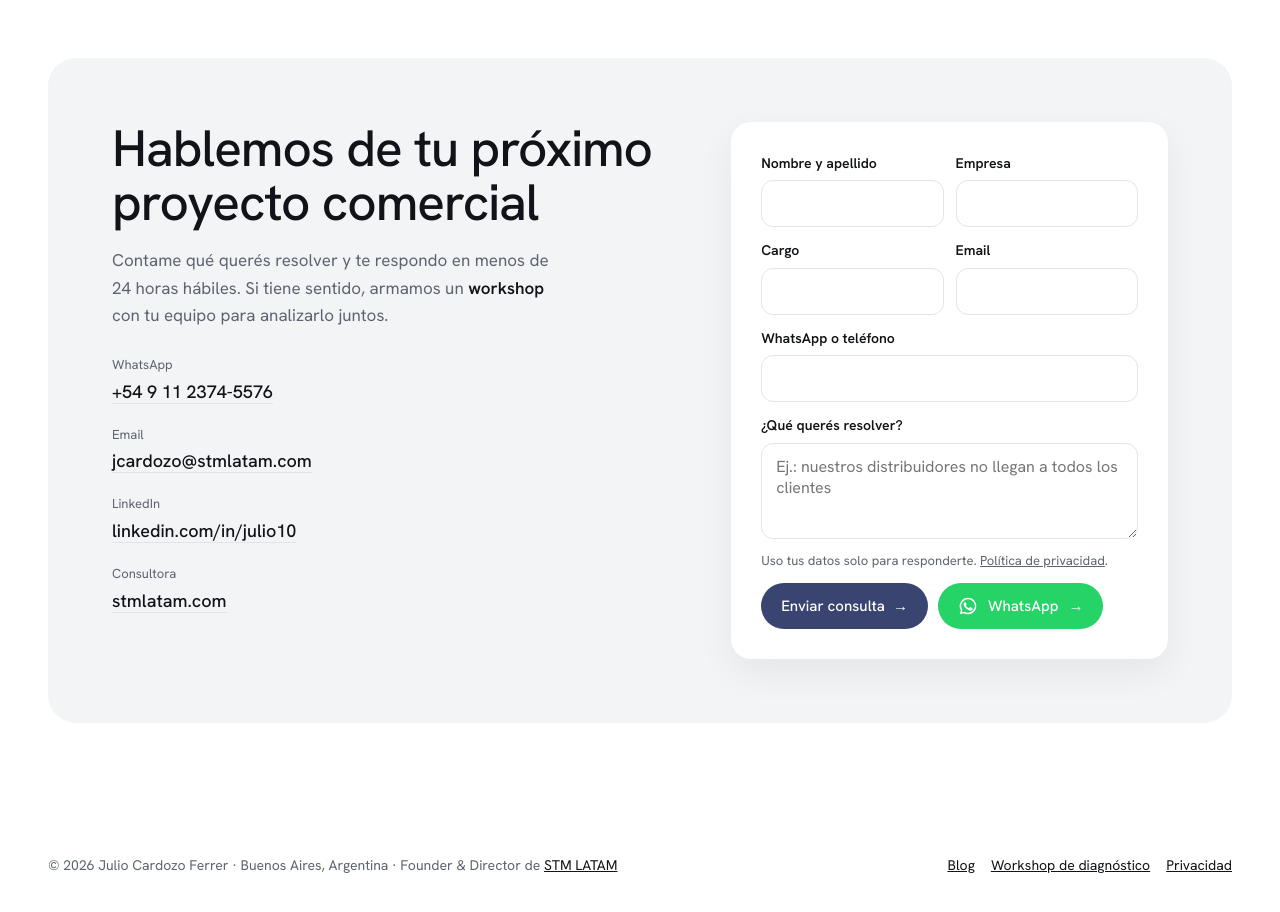
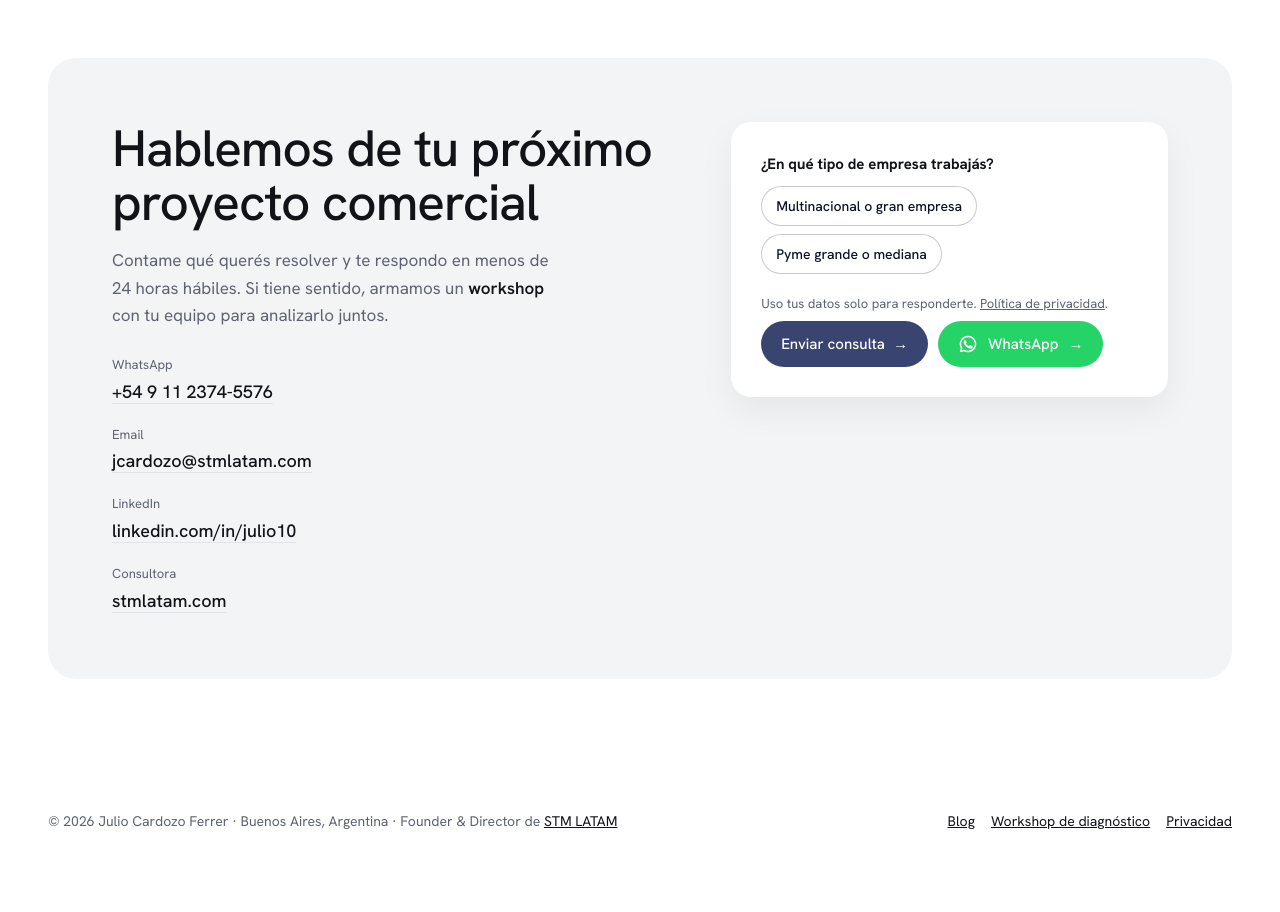
Before and after one commit to jcardozoferrer/juliocardozoferrer-web, a plain HTML site: page index.html in a window 1280 px wide. Shown: the part 10480-11392 px from the top of the page. After the commit the page ends 11348 px from the top, so only its background shows below. Drawn offline with Linux system fonts and the light colour scheme.

Commit message:
Formulario calificador: preguntas por perfil, agenda para calificados, motivo obligatorio para el resto
Co-Authored-By: Claude Opus 5.5 <noreply@anthropic.com>
Claude-Session: https://claude.ai/code/session_01S3wH74KhnoLHaJZ9pJYcWY

```diff
--- /dev/null
+++ b/assets/calificador.js
@@ -0,0 +1,157 @@
+/* Formulario calificador · STM LATAM y Julio Cardozo Ferrer
+   Reemplaza el contenido de <form data-calificador> por preguntas en pasos.
+   Calificado  -> gracias.html?c=1 (muestra la agenda, cuenta como conversión)
+   No calificado -> gracias.html?c=0 (motivo obligatorio, te contactamos)            */
+(function () {
+  var f = document.querySelector('form[data-calificador]');
+  if (!f) return;
+
+  var WA = '5491123745576';
+  var DECISOR_MULTI = ['Director/a', 'Gerente', 'Jefe/a'];
+  var AREAS = {
+    'Trade Marketing': ['Ejecución en el punto de venta', 'Exhibición y planogramas', 'Inversión en trade sin retorno medible', 'Relevamiento y auditoría de góndola', 'Estructura del área de Trade Marketing'],
+    'Comercial / Ventas': ['Distribuidores que no rinden', 'Cobertura y Route to Market', 'Reestructuración de la fuerza de ventas', 'Procesos e indicadores comerciales', 'Entrada a nuevos canales'],
+    'Marketing / Categoría': ['Estudio de mercado', 'Censo de puntos de venta', 'Category management', 'Lanzamiento de producto'],
+    'Dirección / Gerencia general': ['Reestructuración comercial', 'Entrada a nuevos canales o mercados', 'Estrategia comercial', 'Estudio de mercado'],
+    'Otra área': []
+  };
+  var PYME = ['Tengo problemas de ventas', 'Necesito reestructurar mi equipo de ventas', 'Quiero lanzar un producto', 'Quiero entrar a supermercados, mayoristas o distribuidores', 'Necesito ordenar precios y márgenes'];
+  var EMPLEADOS = ['Menos de 50', 'Más de 50', 'Más de 100', 'Más de 500', 'Más de 1.000'];
+
+  var css = document.createElement('style');
+  css.textContent =
+    'form[data-calificador]{display:block!important}' +
+    '.cq{display:grid;gap:10px;margin:0 0 20px}.cq[hidden]{display:none}' +
+    '.cq>b{font-size:15px;font-weight:700;color:inherit}.cq small{font-weight:400;opacity:.7}' +
+    '.cq .ops{display:flex;flex-wrap:wrap;gap:8px}' +
+    '.cq .op{position:relative;display:inline-flex!important;align-items:center;gap:0!important;cursor:pointer;margin:0}' +
+    '.cq .op input{position:absolute;opacity:0;width:1px;height:1px;pointer-events:none}' +
+    '.cq .op span{display:block;padding:10px 14px;border:1px solid rgba(15,20,36,.22);border-radius:999px;font-size:14px;font-weight:500;line-height:1.3;color:#0f1424;background:#fff;transition:background .15s,border-color .15s,color .15s}' +
+    '.cq .op input:checked+span{background:#12213b;border-color:#12213b;color:#fff}' +
+    '.cq .op input:focus-visible+span{outline:2px solid #4ea8de;outline-offset:2px}' +
+    '.cq .grid{display:grid;grid-template-columns:1fr 1fr;gap:14px 16px}' +
+    '.cq .grid label{display:grid;gap:6px;font-size:13px;font-weight:600}' +
+    '.cq input[type=text],.cq input[type=email],.cq input[type=tel],.cq textarea{font:400 16px inherit;width:100%;box-sizing:border-box;padding:12px 14px;border:1px solid rgba(15,20,36,.2);border-radius:10px;background:#fff;color:#0f1424}' +
+    '.cq textarea{min-height:96px;resize:vertical}.cq .full{grid-column:1/-1}' +
+    '.cq .nota{font-size:13px;padding:10px 12px;border-radius:10px;background:#eaf3fb;color:#12213b}' +
+    '.cq-err{color:#b3261e;font-size:14px;margin:0 0 10px}' +
+    '@media(max-width:640px){.cq .grid{grid-template-columns:1fr}}';
+  document.head.appendChild(css);
+
+  var hp = f.querySelector('.hp'), err = f.querySelector('.form-err'), legal = f.querySelector('.legal');
+  var title = f.querySelector('h3'), formName = f.querySelector('[name="form-name"]');
+  var origen = f.querySelector('[name=origen]'), campana = f.querySelector('[name=campana]');
+  var waBtn = f.querySelector('a[href*="wa.me"]');
+
+  function esc(s) { return String(s).replace(/[&<>"]/g, function (c) { return { '&': '&amp;', '<': '&lt;', '>': '&gt;', '"': '&quot;' }[c]; }); }
+  function ops(name, list, type) {
+    return '<div class="ops">' + list.map(function (v) {
+      return '<label class="op"><input type="' + (type || 'radio') + '" name="' + name + '" value="' + esc(v) + '"><span>' + esc(v) + '</span></label>';
+    }).join('') + '</div>';
+  }
+
+  f.innerHTML =
+    (title ? '<h3 style="margin-bottom:18px">' + title.innerHTML + '</h3>' : '') +
+    '<div class="cq" id="q1"><b>¿En qué tipo de empresa trabajás?</b>' + ops('tipo_empresa', ['Multinacional o gran empresa', 'Pyme grande o mediana']) + '</div>' +
+    '<div class="cq" id="q2m" hidden><b>¿Cuál es tu cargo?</b>' + ops('cargo_nivel', ['Director/a', 'Gerente', 'Jefe/a', 'Analista o coordinador/a', 'Otro']) + '</div>' +
+    '<div class="cq" id="q3m" hidden><b>¿En qué área trabajás?</b>' + ops('area', Object.keys(AREAS)) + '</div>' +
+    '<div class="cq" id="q2p" hidden><b>¿Cuál es tu rol en la empresa?</b>' + ops('rol_pyme', ['Soy dueño/a o socio/a', 'Tengo un cargo de decisión (gerente o director/a)', 'Otro cargo']) + '</div>' +
+    '<div class="cq" id="q4" hidden><b>¿Qué querés resolver? <small>(podés marcar más de uno)</small></b><div id="probs"></div></div>' +
+    '<div class="cq" id="q5" hidden><b>¿Cuántos empleados tiene la empresa?</b>' + ops('empleados', EMPLEADOS) + '</div>' +
+    '<div class="cq" id="q6" hidden><b>Tus datos</b><div class="grid">' +
+      '<label>Nombre y apellido<input type="text" name="nombre" autocomplete="name" required></label>' +
+      '<label>Empresa<input type="text" name="empresa" autocomplete="organization" required></label>' +
+      '<label>Cargo<input type="text" name="cargo" autocomplete="organization-title" required></label>' +
+      '<label>Email<input type="email" name="email" autocomplete="email" required></label>' +
+      '<label class="full">WhatsApp<input type="tel" name="telefono" autocomplete="tel" placeholder="+54 9 11 ..." required></label>' +
+      '<label class="full"><span id="motivoLbl">¿Algo más que quieras contarnos? (opcional)</span><textarea name="mensaje" id="motivo"></textarea></label>' +
+    '</div></div>' +
+    '<p class="cq-err" id="cqErr" hidden></p>';
+
+  if (formName) f.appendChild(formName);
+  if (hp) f.appendChild(hp);
+  if (origen) f.appendChild(origen);
+  if (campana) f.appendChild(campana);
+  if (legal) f.appendChild(legal);
+  var fb = document.createElement('div');
+  fb.className = f.querySelector('.fb') ? 'fb' : 'fbtns';
+  fb.style.cssText = 'display:flex;gap:10px;flex-wrap:wrap;margin-top:6px';
+  fb.innerHTML = '<button class="btn mag solid" type="submit" id="cqSend" hidden>Enviar</button>';
+  if (waBtn) fb.appendChild(waBtn);
+  f.appendChild(fb);
+  if (err) f.appendChild(err);
+
+  var $ = function (id) { return document.getElementById(id); };
+  var val = function (n) { var x = f.querySelector('[name="' + n + '"]:checked'); return x ? x.value : ''; };
+  var checked = function (n) { return [].slice.call(f.querySelectorAll('[name="' + n + '"]:checked')).map(function (x) { return x.value; }); };
+  var show = function (id, on) { $(id).hidden = !on; };
+  var lastProbs = '';
+
+  function renderProbs(list) {
+    var key = list.join('|');
+    if (key === lastProbs) return;
+    lastProbs = key;
+    $('probs').innerHTML = list.length
+      ? ops('problemas', list.concat(['Otro']), 'checkbox')
+      : '<p class="nota">Contanos abajo qué necesitás y te contactamos.</p>';
+  }
+
+  function calificado() {
+    var t = val('tipo_empresa'), p = checked('problemas').filter(function (x) { return x !== 'Otro'; });
+    if (t === 'Multinacional o gran empresa')
+      return DECISOR_MULTI.indexOf(val('cargo_nivel')) > -1 && val('area') && val('area') !== 'Otra área' && p.length > 0;
+    if (t === 'Pyme grande o mediana')
+      return /dueño|decisión/.test(val('rol_pyme')) && val('empleados') && val('empleados') !== 'Menos de 50' && p.length > 0;
+    return false;
+  }
+
+  function update() {
+    var t = val('tipo_empresa'), multi = t === 'Multinacional o gran empresa', pyme = t === 'Pyme grande o mediana';
+    show('q2m', multi); show('q3m', multi && !!val('cargo_nivel'));
+    show('q2p', pyme);
+    var area = val('area');
+    var listo = (multi && area) || (pyme && val('rol_pyme'));
+    if (listo) renderProbs(multi ? AREAS[area] : PYME);
+    show('q4', !!listo);
+    show('q5', !!listo && (checked('problemas').length > 0 || (multi && area === 'Otra área')));
+    var fin = !$('q5').hidden && !!val('empleados');
+    show('q6', fin); $('cqSend').hidden = !fin;
+    var ok = calificado(), m = $('motivo');
+    m.required = !ok;
+    $('motivoLbl').textContent = ok ? '¿Algo más que quieras contarnos? (opcional)' : 'Contanos el motivo de tu consulta (obligatorio)';
+    $('cqSend').textContent = ok ? 'Enviar y elegir horario' : 'Enviar consulta';
+  }
+  f.addEventListener('change', update);
+  f.addEventListener('input', function (e) { if (e.target.name === 'mensaje') $('cqErr').hidden = true; });
+  update();
+
+  f.addEventListener('submit', function (ev) {
+    ev.preventDefault(); ev.stopImmediatePropagation();
+    var ok = calificado(), b = $('cqSend'), e2 = $('cqErr');
+    e2.hidden = true; if (err) err.hidden = true;
+    if (!ok && $('motivo').value.trim().length < 5) { e2.textContent = 'Por favor, contanos el motivo de tu consulta.'; e2.hidden = false; $('motivo').focus(); return; }
+    if (!f.reportValidity()) return;
+    var tel = (f.telefono.value || '').replace(/\D/g, '');
+    var d = new URLSearchParams();
+    d.append('estado', ok ? 'CALIFICADO · ve la agenda' : 'NO CALIFICADO · contactar');
+    d.append('form-name', formName ? formName.value : 'calificador');
+    ['nombre', 'empresa', 'cargo', 'email', 'telefono'].forEach(function (k) { d.append(k, f[k].value.trim()); });
+    if (tel) d.append('whatsapp_link', 'https://wa.me/' + tel);
+    d.append('tipo_empresa', val('tipo_empresa'));
+    if (val('cargo_nivel')) d.append('cargo_nivel', val('cargo_nivel'));
+    if (val('area')) d.append('area', val('area'));
+    if (val('rol_pyme')) d.append('rol_pyme', val('rol_pyme'));
+    d.append('problemas', checked('problemas').join(' · '));
+    d.append('empleados', val('empleados'));
+    d.append('mensaje', $('motivo').value.trim());
+    if (origen && origen.value) d.append('origen', origen.value);
+    if (campana && campana.value) d.append('campana', campana.value);
+    var trampa = f.querySelector('.hp input'); if (trampa) d.append(trampa.name, trampa.value);
+    d.append('sitio', f.getAttribute('data-sitio'));
+    b.disabled = true; b.textContent = 'Enviando…';
+    try { sessionStorage.setItem('cq_ok', ok ? '1' : '0'); } catch (x) {}
+    fetch(window.FORM_ENDPOINT, { method: 'POST', mode: 'no-cors', body: d })
+      .then(function () { location.href = f.getAttribute('action') + '?c=' + (ok ? '1' : '0'); })
+      .catch(function () { b.disabled = false; update(); if (err) err.hidden = false; });
+  }, true);
+})();
--- a/index.html
+++ b/index.html
@@ -1298,7 +1298,7 @@ footer nav { display: flex; flex-wrap: wrap; gap: 16px; }
           <dt>Consultora</dt><dd><a href="https://www.stmlatam.com/" rel="noopener">stmlatam.com</a></dd>
         </dl>
       </div>
-      <form class="cform" name="contacto" method="POST" action="/gracias.html" data-sitio="juliocardozoferrer.com">
+      <form class="cform" name="contacto" method="POST" action="/gracias.html" data-sitio="juliocardozoferrer.com" data-calificador>
         <input type="hidden" name="form-name" value="contacto">
         <p class="hp"><label>No completar <input name="empresa-web"></label></p>
         <label>Nombre y apellido<input name="nombre" autocomplete="name" required></label>
@@ -1855,5 +1855,6 @@ window.FORM_ENDPOINT = window.FORM_ENDPOINT || "https://script.google.com/macros
   });
 })();
 </script>
+<script src="/assets/calificador.js?v=20261120" defer></script>
 </body>
 </html>
```
Also changed, not shown: gracias.html (+5 -5 lines).
